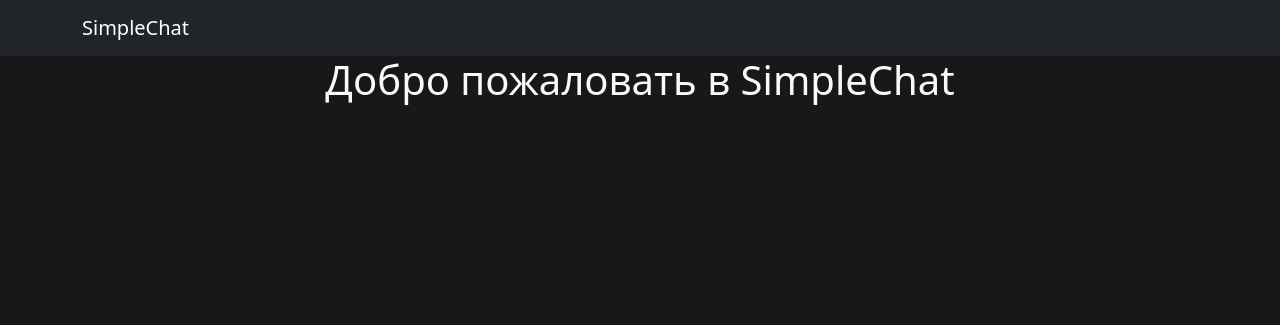
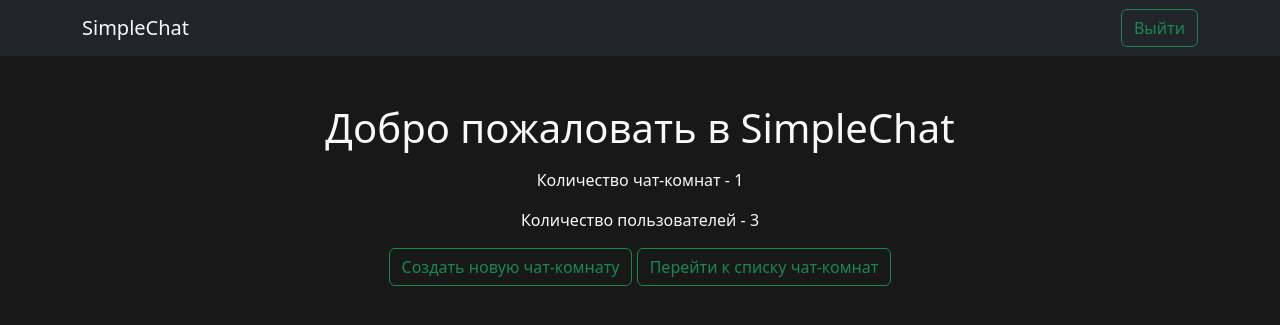
Before and after one commit to newGentle/Websocket_in_Django, a Django app: page / in a window 1280 px wide. Shown: the top 325 px of the page. Run offline with Django 4.2, Linux system fonts and the light colour scheme; data comes from the database, SQL or seed files in the repository; both versions use the stored data as it was after the commit; some libraries are stand-ins or nearby versions.

Commit message:
Add files via upload

```diff
--- a/messenger/account/views.py
+++ b/messenger/account/views.py
@@ -6,7 +6,7 @@
 # Create your views here.
 
 class SignUpView(CreateView):
-    success_url = '/accounts/login'
+    success_url = 'accounts/login/'
     template_name = 'allauth/account/signup.html'
     model = User
     form_class = CustomSignUpForm
--- /dev/null
+++ b/messenger/chatApp/forms.py
@@ -0,0 +1,6 @@
+from django.forms.models import ModelForm
+from .models import Rooms
+class RoomForm(ModelForm):
+    class Meta:
+        model = Rooms
+        fields = ('name', 'slug')
--- a/messenger/chatApp/urls.py
+++ b/messenger/chatApp/urls.py
@@ -3,10 +3,11 @@
 from django.contrib.auth.views import LoginView
 
 urlpatterns = [
-    path("rooms/", index, name='rooms'),
-    path("rooms/<slug:slug>", room),
+    path("rooms/", rooms, name='rooms'),
+    path("rooms/<slug:slug>", room, name='room'),
     path('api/rooms/', RoomsApiView.as_view(), name='api_rooms'),
     path('api/rooms/<slug:slug>/', RoomApiView.as_view(), name='api_room'),
-    path('', index, name='index')
+    path('', index, name='index'),
+    path('room_create', room_create, name='room_create')
 
 ]
--- a/messenger/chatApp/views.py
+++ b/messenger/chatApp/views.py
@@ -1,9 +1,12 @@
 from django.shortcuts import render, redirect
 from rest_framework.views import APIView
+from rest_framework.generics import ListCreateAPIView
 from rest_framework.response import Response
 from .serializers import MessagesSerializer, RoomsSerializer
 # from rest_framework.decorators import
 from .models import Messages, Rooms
+from .forms import RoomForm
+from django.contrib.auth.models import User
 
 
 # Create your views here.
@@ -21,10 +24,9 @@
 #     def put(self, response):
 #         pass
 
-class RoomsApiView(APIView):
-    def get(self, request):
-        rooms = Rooms.objects.all()
-        return Response({'rooms': RoomsSerializer(rooms, many=True).data})
+class RoomsApiView(ListCreateAPIView):
+    queryset = Rooms.objects.all()
+    serializer_class = RoomsSerializer
 
 
 class RoomApiView(APIView):
@@ -33,9 +35,20 @@
         return Response({'room': RoomsSerializer(room).data})
 
 def index(request):
-    return render(request, template_name='index.html')
+    rooms = Rooms.objects.all().count()
+    users = User.objects.all().count()
+    return render(request, template_name='index.html', context={'chat_rooms_count': rooms, 'users_count': users})
 
 # @login_required
 def room(request, slug):
     room = Rooms.objects.get(slug=slug)
     return render(request, template_name='room.html', context={'chat_room': room})
+
+
+def rooms(request):
+    rooms = Rooms.objects.all()
+    return render(request, template_name='rooms.html', context={'chat_rooms': rooms})
+
+def room_create(request):
+    form = RoomForm
+    return render(request, template_name='room_create.html', context={'form': form})
--- a/messenger/messenger/settings.py
+++ b/messenger/messenger/settings.py
@@ -151,7 +151,7 @@
 DEFAULT_AUTO_FIELD = 'django.db.models.BigAutoField'
 
 LOGOUT_REDIRECT_URL = '/'
-LOGIN_REDIRECT_URL = 'rooms/'
+LOGIN_REDIRECT_URL = 'rooms'
 LOGIN_URL = '/login/'
 
 ACCOUNT_FORMS = {'signup': 'account.forms.CustomSignUpForm'}
--- a/messenger/templates/base.html
+++ b/messenger/templates/base.html
@@ -10,14 +10,39 @@
   </head>
   <body>
     <div class="header bg-dark">
-      <div class="container">
-        <nav class="navbar navbar-dark bg-dark">
-          <a class="navbar-brand" href="#"> SimpleChat </a>
-        </nav>
-      </div>
+      <nav class="navbar navbar-expand-lg bg-body-tertiary">
+        <div class="container">
+          <a class="navbar-brand text-light" href="/">SimpleChat</a>
+          <button class="navbar-toggler" type="button" data-bs-toggle="collapse" data-bs-target="#navbarSupportedContent" aria-controls="navbarSupportedContent" aria-expanded="false" aria-label="Toggle navigation">
+            <span class="navbar-toggler-icon"></span>
+          </button>
+          <div class="collapse navbar-collapse" id="navbarSupportedContent">
+            <ul class="navbar-nav me-auto mb-2 mb-lg-0">
+              <li class="nav-item">
+                {% if user.is_authenticated %}
+                  <a class="nav-link text-light btn btn-outline-success" aria-current="page" href="#">{{user.username}}</a>
+                {% endif %}
+
+              </li>
+
+            </ul>
+            <div class="d-flex">
+
+              <a href="" class="btn btn-outline-success" >Выйти</a>
+            </div>
+          </div>
+        </div>
+      </nav>
     </div>
-    {% block content %}
-    {% endblock content %}
+
+
+
+
+    <div class="container text-light">
+      {% block content %}
+
+      {% endblock content %}
+    </div>
     {% block scripts %}
     {% endblock scripts %}
   </body>
--- a/messenger/templates/index.html
+++ b/messenger/templates/index.html
@@ -4,7 +4,11 @@
 
 {% block content %}
 <div class="container text-center text-light">
-    <h1>Добро пожаловать в SimpleChat</h1>
+    <h1 class="mt-5">Добро пожаловать в SimpleChat</h1>
+    <p class="mt-3">Количество чат-комнат - {{ chat_rooms_count}}</p>
+    <p class="mt-3">Количество пользователей - {{ users_count }}</p>
+    <a href={% url "room_create"%} class="btn btn-outline-success">Создать новую чат-комнату</a>
+    <a href={% url 'rooms' %} class="btn btn-outline-success">Перейти к списку чат-комнат</a>
 </div>
 
 {% endblock content %}
```
Also changed, not shown: messenger/static/js/room_create.js (added, +16 -0 lines), messenger/templates/room_create.html (added, +15 -0 lines), messenger/templates/rooms.html (+6 -2 lines), messenger/db.sqlite3.
